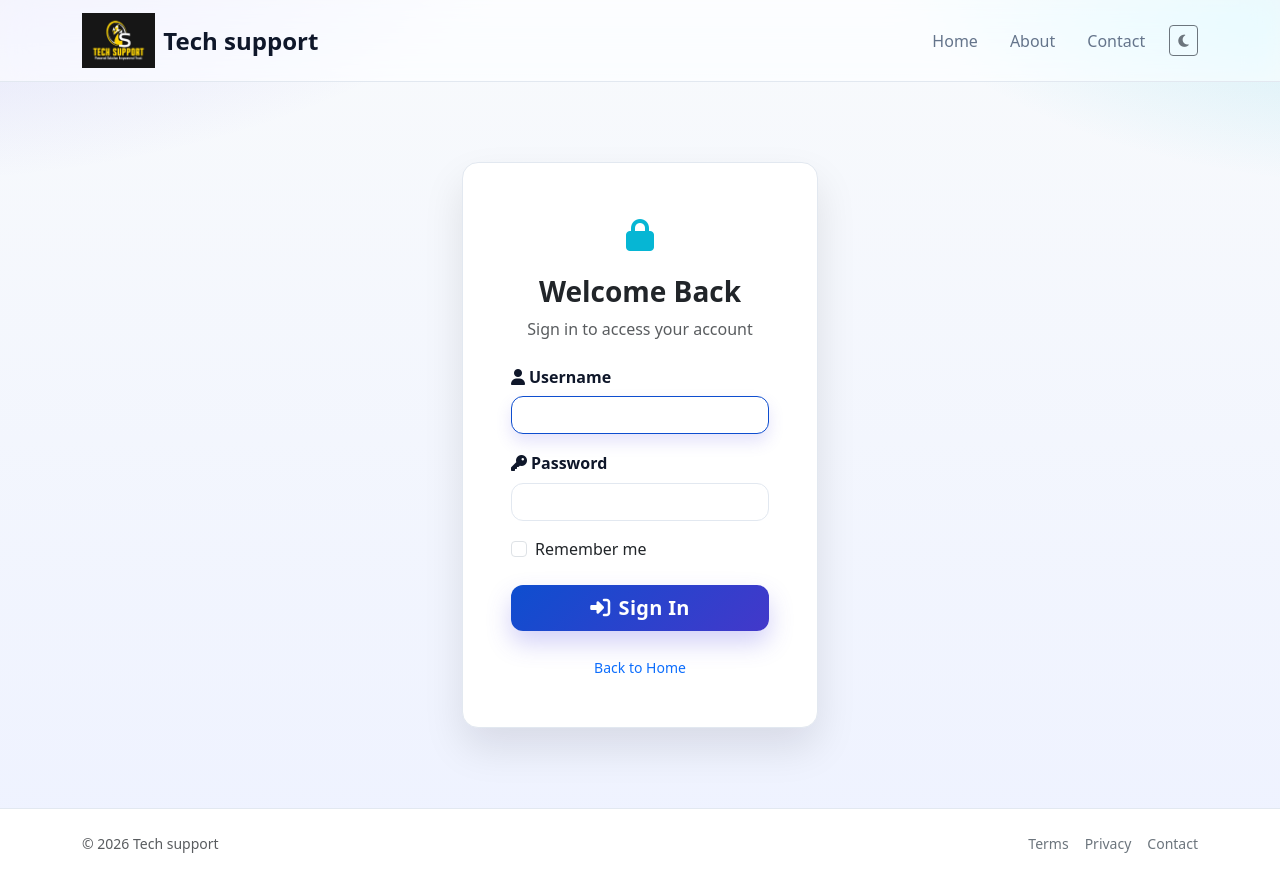
After one commit to sahilbd1907/CAD, a Flask app: page /login in a window 1280 px wide. The commit adds this page. Run offline with Flask 3, Linux system fonts and the light colour scheme.

Commit message:
Login page was added

```diff
--- a/app.py
+++ b/app.py
@@ -1,7 +1,9 @@
-from flask import Flask, render_template, request, jsonify, send_file, Response, redirect, url_for
+from flask import Flask, render_template, request, jsonify, send_file, Response, redirect, url_for, session, flash
 import json
 import os
 from werkzeug.utils import secure_filename
+from werkzeug.security import check_password_hash, generate_password_hash
+from functools import wraps
 from cad_processor import CADProcessor
 from cost_calculator import CostCalculator
 from pdf_generator import PDFGenerator
@@ -19,10 +21,42 @@ except ImportError:
 app = Flask(__name__, static_url_path='/static', static_folder='static')
 app.config['MAX_CONTENT_LENGTH'] = 16 * 1024 * 1024  # 16MB max file size
 app.config['UPLOAD_FOLDER'] = 'uploads'
-app.config['SECRET_KEY'] = 'your-secret-key-here'
+app.config['SECRET_KEY'] = os.environ.get('SECRET_KEY', 'your-secret-key-here-change-in-production')
 
 # Ensure upload folder exists
 os.makedirs(app.config['UPLOAD_FOLDER'], exist_ok=True)
+
+# Simple user storage (replace with database in production)
+# Format: {username: {'password_hash': hash, 'email': email}}
+USERS = {
+    'admin': {
+        'password_hash': generate_password_hash('admin123'),  # Change this password!
+        'email': 'admin@example.com'
+    }
+}
+
+def login_required(f):
+    """Decorator to require login for protected routes"""
+    @wraps(f)
+    def decorated_function(*args, **kwargs):
+        if 'user_id' not in session:
+            flash('Please log in to access this page.', 'error')
+            return redirect(url_for('login'))
+        return f(*args, **kwargs)
+    return decorated_function
+
+def is_logged_in():
+    """Helper function to check if user is logged in"""
+    return 'user_id' in session
+
+@app.context_processor
+def inject_user():
+    """Make user info available to all templates"""
+    return {
+        'is_logged_in': is_logged_in(),
+        'current_user': session.get('user_id'),
+        'current_user_email': session.get('user_email')
+    }
 
 # Initialize components
 cad_processor = CADProcessor()
@@ -37,8 +71,52 @@ ALLOWED_EXTENSIONS = {'dxf'}
 def allowed_file(filename):
     return '.' in filename and filename.rsplit('.', 1)[1].lower() in ALLOWED_EXTENSIONS
 
+@app.route('/login', methods=['GET', 'POST'])
+def login():
+    """Login page and authentication"""
+    if request.method == 'POST':
+        username = request.form.get('username', '').strip()
+        password = request.form.get('password', '')
+        remember = request.form.get('remember') == 'on'
+
+        if not username or not password:
+            flash('Please enter both username and password.', 'error')
+            return render_template('login.html')
+
+        # Check if user exists and password is correct
+        if username in USERS:
+            if check_password_hash(USERS[username]['password_hash'], password):
+                session['user_id'] = username
+                session['user_email'] = USERS[username].get('email', '')
+                session.permanent = remember  # If remember is checked, session persists
+                flash(f'Welcome back, {username}!', 'success')
+
+                # Redirect to the page user was trying to access, or home
+                next_page = request.args.get('next')
+                return redirect(next_page) if next_page else redirect(url_for('index'))
+            else:
+                flash('Invalid username or password.', 'error')
+        else:
+            flash('Invalid username or password.', 'error')
+
+    # If already logged in, redirect to home
+    if 'user_id' in session:
+        return redirect(url_for('index'))
+
+    return render_template('login.html')
+
+@app.route('/logout')
+def logout():
+    """Logout user"""
+    username = session.get('user_id', 'User')
+    session.clear()
+    flash(f'You have been logged out. Goodbye, {username}!', 'success')
+    return redirect(url_for('index'))
+
 @app.route('/')
 def index():
+    if 'user_id' not in session:
+        return redirect(url_for('login'))
     return render_template('index.html')
 
 @app.route('/cnc-cutting')
--- /dev/null
+++ b/extracted_quotations/TS_2025-26_531_items.csv
@@ -0,0 +1,3 @@
+SrNo,DrawingNo,PartDescription,Processes,Rate,QtyPerSet,Cost
+1,Side Plate ,260 X 159 X 18,"CNC Waterjet Cutting, ",800,1,800
+2,Bottom Support Plate,265 X 160 X 22,"CNC Laser Cutting, ",700,6,700
--- /dev/null
+++ b/extracted_quotations/TS_2025-26_565_items.csv
@@ -0,0 +1,5 @@
+SrNo,DrawingNo,PartDescription,Processes,Rate,QtyPerSet,Cost
+1,Side Plate ,260 X 159 X 18,"CNC Waterjet Cutting, ",741.97226,12,8903.66712
+2,Bottom Support Plate,265 X 160 X 22,"CNC Waterjet Cutting, ",1553.0769999999998,6,9318.462
+3,Stiffner - II,115 X 55 X 22,"CNC Waterjet Cutting, ",431.18919999999997,10,4311.892
+4,Stiffner ,147 X 50 X 22,"CNC Waterjet Cutting, ",504.5152,2,1009.0304
--- /dev/null
+++ b/templates/login.html
@@ -0,0 +1,117 @@
+<!DOCTYPE html>
+<html lang="en">
+<head>
+    <meta charset="UTF-8">
+    <meta name="viewport" content="width=device-width, initial-scale=1.0">
+    <title>Login · Tech support</title>
+    <link href="https://cdn.jsdelivr.net/npm/bootstrap@5.3.2/dist/css/bootstrap.min.css" rel="stylesheet">
+    <link href="https://cdnjs.cloudflare.com/ajax/libs/font-awesome/6.5.2/css/all.min.css" rel="stylesheet">
+    <link href="/static/css/styles.css" rel="stylesheet">
+    <link href="/branding.css" rel="stylesheet">
+</head>
+<body class="bg-app">
+    <!-- Top Nav -->
+    <nav class="navbar navbar-expand-lg navbar-glass sticky-top">
+        <div class="container">
+            <a class="navbar-brand fw-bold d-flex align-items-center" href="/">
+                <img src="/static/img/tech_support_logo.jpg" alt="Tech support" height="55" class="me-2" onerror="this.style.display='none'">
+                Tech support
+            </a>
+            <button class="navbar-toggler" type="button" data-bs-toggle="collapse" data-bs-target="#navContent">
+                <span class="navbar-toggler-icon"></span>
+            </button>
+            <div class="collapse navbar-collapse" id="navContent">
+                <ul class="navbar-nav ms-auto align-items-lg-center">
+                    <li class="nav-item me-lg-3"><a class="nav-link" href="/">Home</a></li>
+                    <li class="nav-item me-lg-3"><a class="nav-link" href="/about">About</a></li>
+                    <li class="nav-item me-lg-3"><a class="nav-link" href="/contact">Contact</a></li>
+                    <li class="nav-item">
+                        <button id="themeToggle" class="btn btn-sm btn-outline-secondary">
+                            <i class="fa-solid fa-moon"></i>
+                        </button>
+                    </li>
+                </ul>
+            </div>
+        </div>
+    </nav>
+
+    <!-- Login Section -->
+    <main class="py-5 py-lg-6">
+        <div class="container">
+            <div class="row justify-content-center">
+                <div class="col-md-5 col-lg-4">
+                    <div class="card card-elevated">
+                        <div class="card-body p-4 p-lg-5">
+                            <div class="text-center mb-4">
+                                <div class="feature-icon mb-3">
+                                    <i class="fas fa-lock"></i>
+                                </div>
+                                <h3 class="fw-bold mb-2">Welcome Back</h3>
+                                <p class="text-muted">Sign in to access your account</p>
+                            </div>
+
+                            {% with messages = get_flashed_messages(with_categories=true) %}
+                                {% if messages %}
+                                    {% for category, message in messages %}
+                                        <div class="alert alert-{{ 'danger' if category == 'error' else 'success' }} alert-dismissible fade show" role="alert">
+                                            {{ message }}
+                                            <button type="button" class="btn-close" data-bs-dismiss="alert"></button>
+                                        </div>
+                                    {% endfor %}
+                                {% endif %}
+                            {% endwith %}
+
+                            <form id="loginForm" method="POST" action="/login">
+                                <div class="mb-3">
+                                    <label for="username" class="form-label">
+                                        <i class="fas fa-user me-1"></i>Username
+                                    </label>
+                                    <input type="text" class="form-control" id="username" name="username" required autofocus>
+                                </div>
+                                <div class="mb-3">
+                                    <label for="password" class="form-label">
+                                        <i class="fas fa-key me-1"></i>Password
+                                    </label>
+                                    <input type="password" class="form-control" id="password" name="password" required>
+                                </div>
+                                <div class="mb-3 form-check">
+                                    <input type="checkbox" class="form-check-input" id="remember" name="remember">
+                                    <label class="form-check-label" for="remember">
+                                        Remember me
+                                    </label>
+                                </div>
+                                <div class="d-grid mt-4">
+                                    <button type="submit" class="btn btn-primary btn-lg">
+                                        <i class="fas fa-sign-in-alt me-2"></i>Sign In
+                                    </button>
+                                </div>
+                            </form>
+
+                            <div class="text-center mt-4">
+                                <small class="text-muted">
+                                    <a href="/" class="text-decoration-none">Back to Home</a>
+                                </small>
+                            </div>
+                        </div>
+                    </div>
+                </div>
+            </div>
+        </div>
+    </main>
+
+    <!-- Footer -->
+    <footer class="footer py-4">
+        <div class="container d-flex flex-column flex-lg-row justify-content-between align-items-center gap-2">
+            <div class="text-muted small">© <span id="yearNow"></span> Tech support</div>
+            <div class="d-flex gap-3 small">
+                <a href="#" class="link-secondary text-decoration-none">Terms</a>
+                <a href="#" class="link-secondary text-decoration-none">Privacy</a>
+                <a href="/contact" class="link-secondary text-decoration-none">Contact</a>
+            </div>
+        </div>
+    </footer>
+
+    <script src="https://cdn.jsdelivr.net/npm/bootstrap@5.3.2/dist/js/bootstrap.bundle.min.js"></script>
+    <script src="/static/js/app.js"></script>
+</body>
+</html>
```
Also changed, not shown: templates/index.html (+18 -0 lines), 1 other file.
